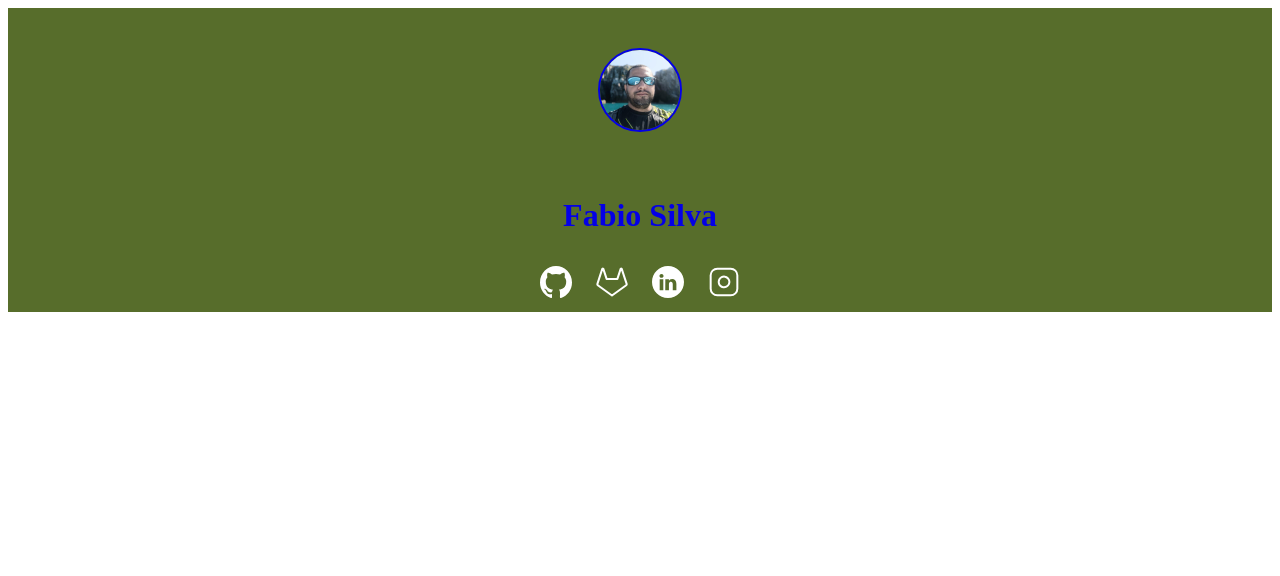
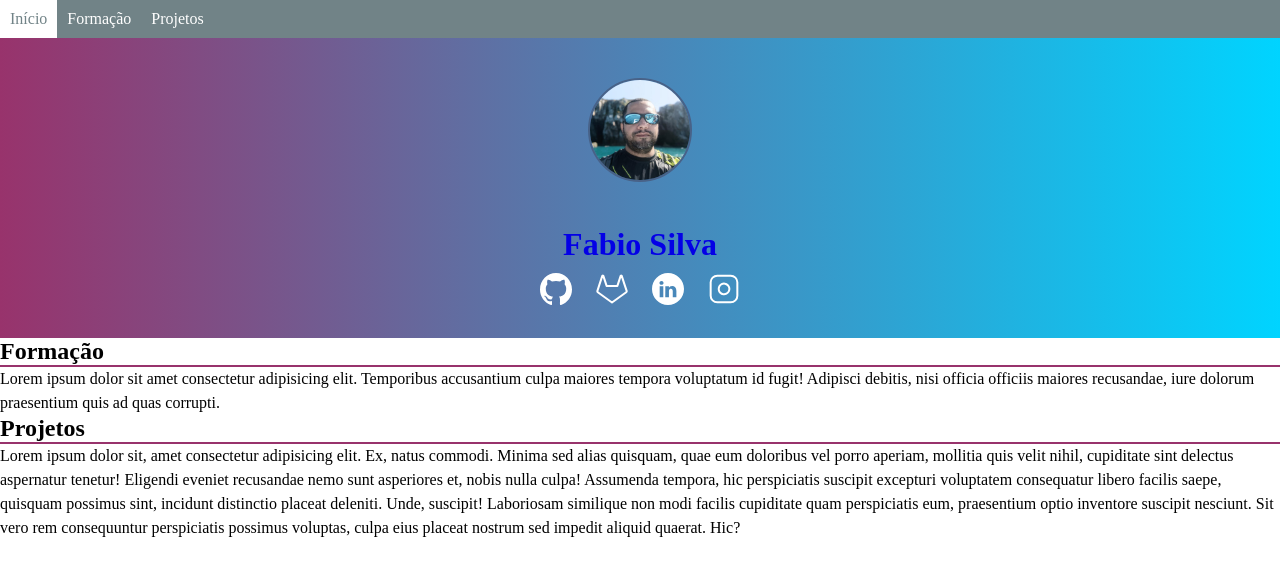
Before and after one commit to fabiosilva2022/Curriculum, a plain HTML site: page index.html in a window 1280 px wide. Drawn offline with Linux system fonts and the light colour scheme.

Commit message:
alterações aula 02-03-2023

```diff
--- a/estilo.css
+++ b/estilo.css
@@ -1,14 +1,33 @@
+* {
+    padding: 0;
+    margin: 0;
+}
 .titulo {
-    color: #0400e6;
+    color:var(--cor-texto);
 
 }
+:root{
+    --cor-primaria: #98336C;
+    --cor-secundaria: #486288;
+    --fundo: #718387;
+    --texto-primario: #000000;
+    --texto-secundario: #FFFFFF;
+    --cor-texto: #0400E6;
+}
+
 .cabecalho {
+    background-color: var(--cor-primaria);
+    text-align: center;
+    background: linear-gradient(90deg,
+    rgba(72,98,136,1) 0%, rgba(152,51,108,1) 0%,
+    rgba(0,212,255,1) 100%), url("fundo.png");
+    background-repeat: no-repeat;
+    background-size: cover;
+    min-height: 300px;
 
-     background-color: rgb(87, 109, 43);
-    text-align: center;
 }
 .perfil {
-    border: 2px solid #0400e6;
+    border: 2px solid var(--cor-secundaria);
     border-radius: 50%;
     margin: 40px;
 
@@ -17,3 +36,24 @@
     padding: 10px;
 
 }
+.menu {
+    background-color: var(--fundo);
+    list-style: none;
+    display: flex;
+}
+.menu-item {
+    display: block;
+    padding: 10px;
+    text-decoration: none;
+    color: var(--texto-secundario);
+}
+.menu-item:hover{
+    color: var(--fundo);
+    background-color: var(--texto-secundario);
+}
+.bloco-texto h2 {
+    border-bottom: 2px var(--cor-primaria) solid;
+}
+.bloco-texto p {
+    line-height: 1.5;
+}
--- a/index.html
+++ b/index.html
@@ -5,10 +5,18 @@
         <title>Curriculum de Fabio Silva</title>
         <link rel="stylesheet" href="estilo.css">
     </head>
-    <body>
-        <div class="cabecalho">
+     <body>
+        <header>
+            <nav>
+                <ul class="menu">
+                 <li><a href= "#inicio"class= "menu-item">Início</a></li>
+                    <li><a href= "#formação"class= "menu-item">Formação</a></li>
+                    <li><a href= "#projetos"class=" menu-item">Projetos</a></li>
+                </ul>
+            </nav>
+            <div class="cabecalho">
         <img src="fabio.jpg" alt="foto de fabio"
-        class="perfil" width="80" height="80">
+        class="perfil" width="100" height="100">
         <h1 class="titulo">Fabio Silva</h1>
         <div class="redessociais">
             <img src="github.svg" alt="Ícone">
@@ -16,5 +24,16 @@
             <img src="linkedin.svg" alt="Ícone">
             <img src="instagram.svg" alt="Ícone">
         </div>
+    </header>
+    <div id="formacao" class="bloco-texto">
+        <h2>Formação</h2>
+            <p>Lorem ipsum dolor sit amet consectetur adipisicing elit. Temporibus accusantium culpa maiores tempora voluptatum id fugit! Adipisci debitis, nisi officia officiis maiores recusandae, iure dolorum praesentium quis ad quas corrupti.</p>
+
+        <div id="projetos" class="bloco-texto">
+            <h2>Projetos</h2>
+            <p>Lorem ipsum dolor sit, amet consectetur adipisicing elit. Ex, natus commodi. Minima sed alias quisquam, quae eum doloribus vel porro aperiam, mollitia quis velit nihil, cupiditate sint delectus aspernatur tenetur!
+            Eligendi eveniet recusandae nemo sunt asperiores et, nobis nulla culpa! Assumenda tempora, hic perspiciatis suscipit excepturi voluptatem consequatur libero facilis saepe, quisquam possimus sint, incidunt distinctio placeat deleniti. Unde, suscipit!
+            Laboriosam similique non modi facilis cupiditate quam perspiciatis eum, praesentium optio inventore suscipit nesciunt. Sit vero rem consequuntur perspiciatis possimus voluptas, culpa eius placeat nostrum sed impedit aliquid quaerat. Hic?</p>
+        </div>
     </body>
 </html>
```
Also changed, not shown: 1 other file.
